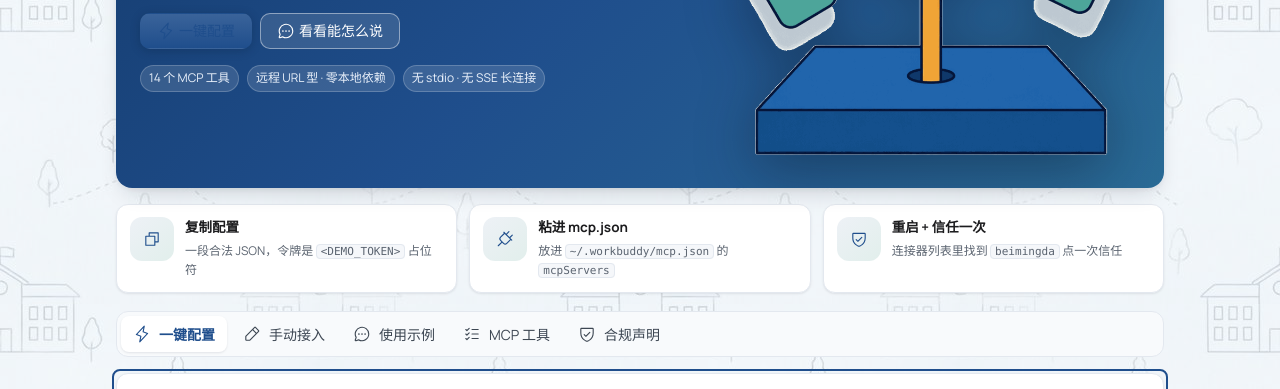
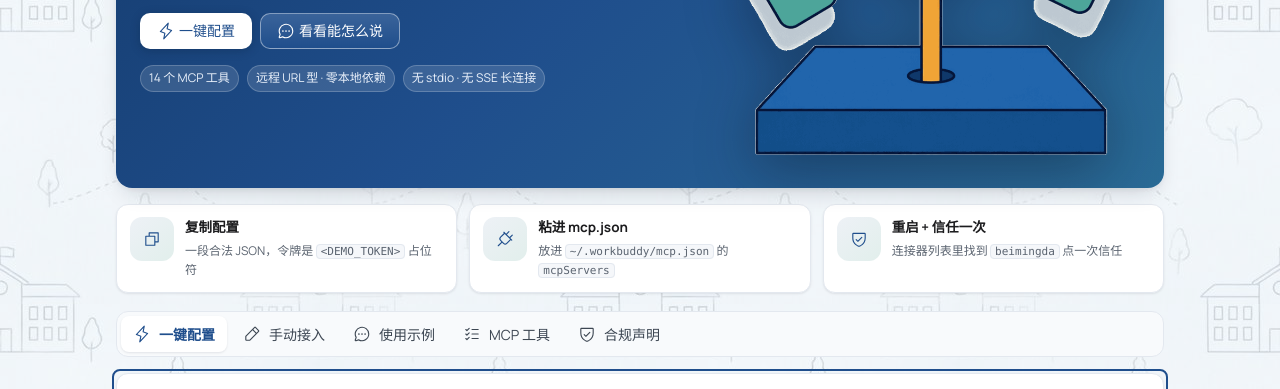
Before and after one commit to xfjsssq/beimingda, a website: page static/agent.html in a window 1280 px wide. Shown: the part 336-725 px from the top of the page. Drawn offline with Linux system fonts and the light colour scheme; no server answers.

Commit message:
fix(ui): 主按钮渐变收窄到不带修饰类的 .btn（此前裸 .btn 规则把白底按钮背景覆盖，导致按钮文字与底色同色看不见）

```diff
--- a/static/css/app.css
+++ b/static/css/app.css
@@ -2360,7 +2360,12 @@ body > * { position: relative; z-index: 1; }
   background: linear-gradient(90deg, var(--color-primary), var(--color-accent) 60%, transparent);
   opacity: 0.5; pointer-events: none;
 }
-.btn { background: linear-gradient(180deg, color-mix(in srgb, var(--btn-flat) 88%, white) 0%, var(--btn-flat) 100%); }
+/* ⚠️ 只给"主按钮"上渐变：不带修饰类的 .btn。
+   写成裸 .btn 会盖掉 .btn--light / --ghost / --quiet 的背景色 → 白底按钮变成品牌底 + 品牌色文字 = 文字看不见（2026-10-29 踩过） */
+.btn:not(.btn--ghost):not(.btn--light):not(.btn--quiet):not(.btn--ok):not(.btn--danger) {
+  background: linear-gradient(180deg, color-mix(in srgb, var(--btn-flat) 88%, white) 0%, var(--btn-flat) 100%);
+  color: #fff;
+}
 .chip[aria-pressed="true"] { background: linear-gradient(180deg, color-mix(in srgb, var(--color-primary) 88%, white) 0%, var(--color-primary) 100%); }
 .segmented__btn[aria-pressed="true"] { background: linear-gradient(180deg, color-mix(in srgb, var(--color-primary) 90%, white) 0%, var(--color-primary) 100%); }
 /* 统计条 / 数字用渐变文字强调（技能 B5 允许的文字渐变用法） */
```
